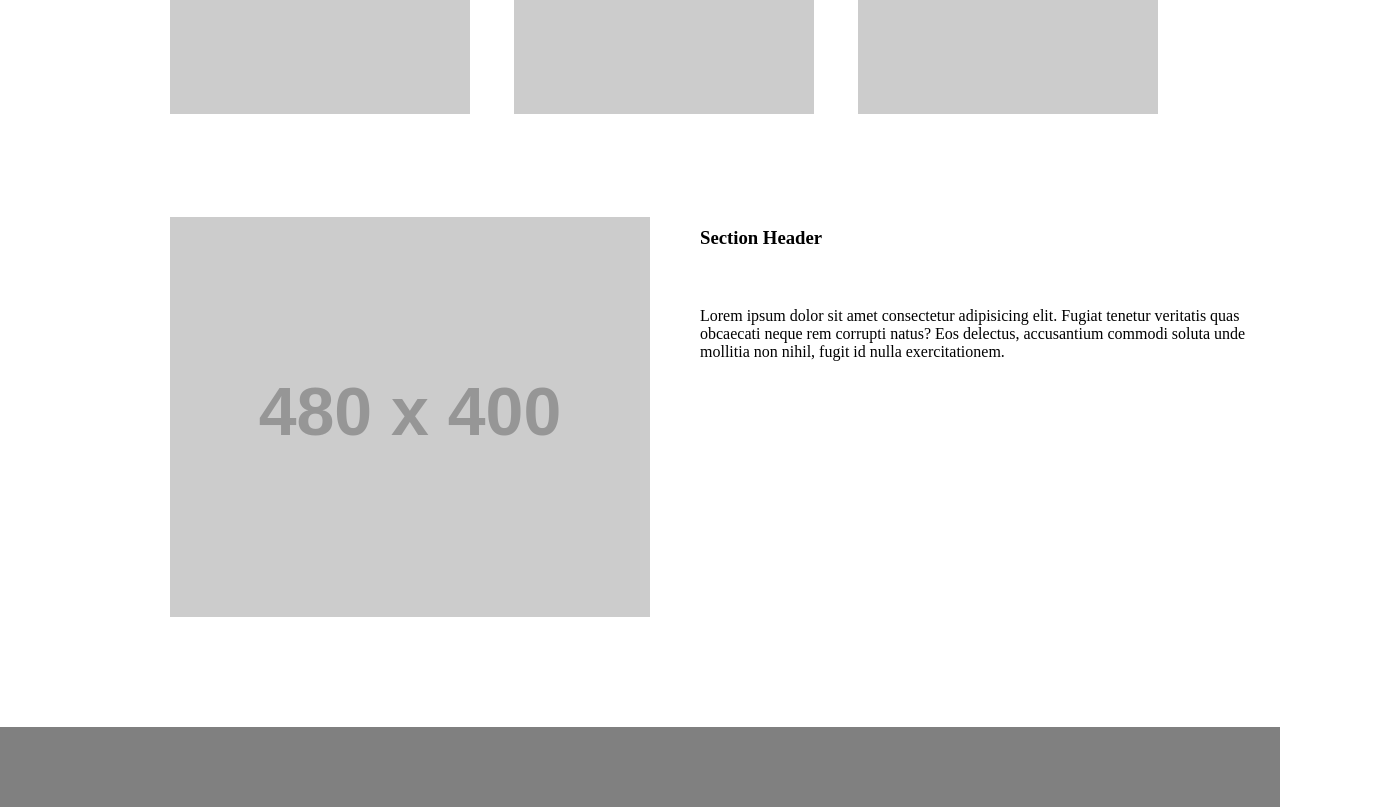
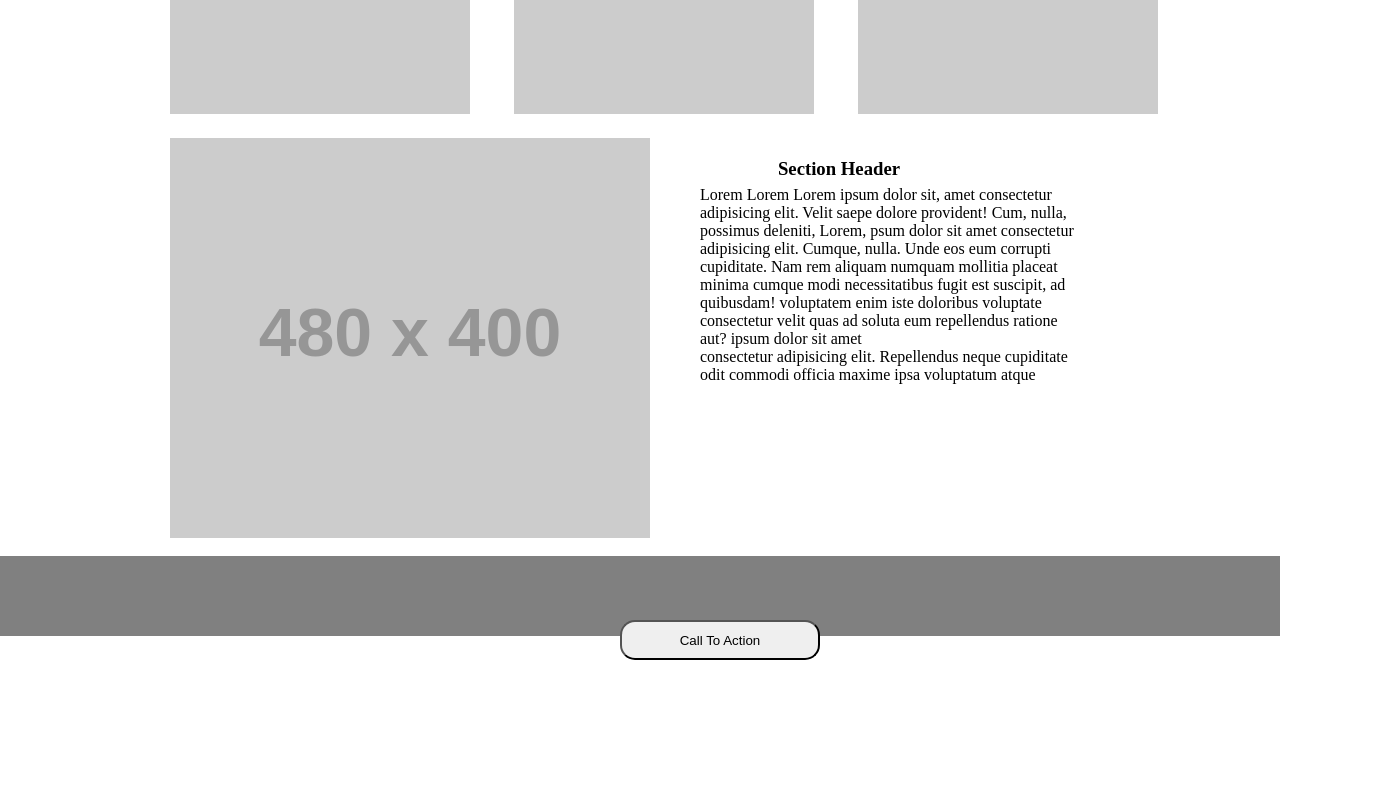
Before and after one commit to Hossamhaddad/wirefame-exercise, a plain HTML site: page index.html in a window 1280 px wide. Shown: the part 880-1687 px from the top of the page, 1380 px wide, since content can reach past the window. After the commit the page ends 1540 px from the top, so only its background shows below. Drawn offline with Linux system fonts and the light colour scheme; placeholder pictures from the web are drawn by us.

Commit message:
fix image

```diff
--- a/index.html
+++ b/index.html
@@ -22,18 +22,34 @@
     </header>
     <main>
         <img src="https://placehold.it/960x450/ddd" style="padding: 20px; margin-left: 150px;" />   <br>
-        <img src="https://placehold.it/300x375/ddd" style="margin-left: 150px; padding: 20px;" />
-        <img src="https://placehold.it/300x375/ddd"  style="padding: 20px;"  />
-        <img src="https://placehold.it/300x375/ddd" style=" padding: 20px;"  />
+        <img src="https://placehold.it/300x375/ddd" style="margin-left: 150px; padding: 20px; margin-bottom: 30px;" />
+        <img src="https://placehold.it/300x375/ddd"  style="padding: 20px; margin-bottom: 30px;"  />
+        <img src="https://placehold.it/300x375/ddd" style=" padding: 20px; margin-bottom: 30px;"  />
+
         <div class="img">
-            <h3 id="besidepic" style="position: relative; bottom: -70px;"  >Section Header</h3>
-        <img src="https://placehold.it/480x400/ddd" style="margin-left: 150px; padding: 20px;" />
-        <p id="besidepic">Lorem ipsum dolor sit amet consectetur adipisicing elit. Fugiat tenetur veritatis quas obcaecati neque rem corrupti natus? Eos delectus, accusantium commodi soluta unde mollitia non nihil, fugit id nulla exercitationem.</p>
+            <h3 id="besidepicheader">Section Header</h3>
+        <img src="https://placehold.it/480x400/ddd"  style="float:left; margin-left: 170px; "/>
+        <p class="besidepic">Lorem Lorem Lorem ipsum dolor sit, amet consectetur adipisicing elit. Velit saepe dolore provident! Cum, nulla, possimus deleniti, Lorem,
+            psum dolor sit amet consectetur adipisicing elit. Cumque, nulla. Unde eos eum corrupti <br> cupiditate.
+            Nam rem aliquam numquam mollitia placeat minima cumque modi necessitatibus fugit est suscipit, ad quibusdam! voluptatem enim iste doloribus voluptate consectetur velit quas ad
+             soluta eum repellendus ratione aut? ipsum dolor sit amet <br> consectetur adipisicing elit. Repellendus neque cupiditate odit commodi officia maxime ipsa voluptatum atque assumenda? D
+            oloremque porro voluptas blanditiis consectetur exercitationem
+             ex voluptates fugiat Lorem ipsum dolor sit amet consectetur, adipisicing elit. <br> Nam consequatur a in aut rem tenetur minima itaque a
+             ssumenda excepturi obcaecati debitis totam <br> aliquid non dicta dolores, repellendus nulla nobis possimus? atque ipsa? ipsum dolor sit amet c lorem onsectetur adipisicing elit. Fugiat tenetur
+             veritatis quas obcaecati neque rem corrupti natus? Eos delectus, accusantium commodi soluta unde mollitia non nihil, fugit id nulla exercitationem psum dolor sit amet consectetur adipisicing elit. Cumque, nulla. Unde eos eum corrupti <br> cupiditate.
+             Nam rem aliquam numquam mollitia placeat minima cumque modi necessitatibus fugit est suscipit, ad quibusdam! voluptatem enim iste doloribus voluptate consectetur velit quas ad
+              soluta eum repellendus ratione aut? ipsum dolor sit amet <br> consectetur adipisicing elit. Repellendus neque cupiditate odit commodi officia maxime ipsa voluptatum atque assumenda? D
+             </p>
+
    </div>
+   <button> Call To Action</button>
     </main>
     <footer class="footer">
 
     </footer>
+</body>
+<script>
 
-</body>
+
+</script>
 </html>
--- a/style.css
+++ b/style.css
@@ -33,14 +33,48 @@ a{
 .footer{
     background-color: grey;
     height: 80px;
+
 }
-#besidepic{
+.besidepic{
    display: inline-block;
    margin-left: 700px;
+   margin-right: 200px;
+   margin-top: -350px;
+   height:200px;
+  overflow: scroll;
+  transform: translateY(-75%);
+  }
+.img{
+    display:inline-block;
+    width:100%;
+   margin-top: -30px;
+   margin-right: 100px;
+   max-height: 200px;
    position: relative;
-   bottom: 350px;
+   height: 50%;
+
 
 }
-.img{
-   display:inline-block;
+#besidepicheader{
+    float:right;
+    margin-right: 380px;
+    margin-top: 20px;
 }
+
+::-webkit-scrollbar {
+    display: none;
+    }
+button{
+    margin: 0;
+    position: absolute;
+    bottom:-740px;
+    right: 460px;
+    transition-delay: 0.25s;
+    width: 200px;
+    height: 40px;
+    border-radius: 15px;
+}
+
+button:hover{
+background-color:rebeccapurple
+}
```
